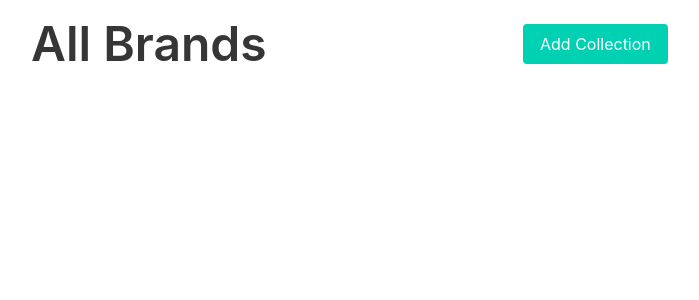
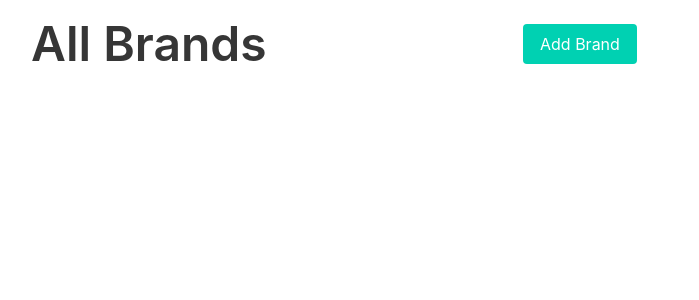
Before and after one commit to StevieC7/watch-collector, a Django app: page /brands/ in a window 1280 px wide. Shown: the part 80-380 px from the top of the page, without its empty margins (153-852 px from the left). Run offline with Django 4.2, Linux system fonts and the light colour scheme; data that the repository does not hold is empty.

Commit message:
Fix button on brands page

```diff
--- a/main_app/templates/brand_index.html
+++ b/main_app/templates/brand_index.html
@@ -8,7 +8,7 @@ All Brands
         <h1 class="title is-1 mx-5">All Brands</h1>
     </div>
     <div class="column">
-        <a class="button is-primary m-5" href="{% url 'add_brand' %}">Add Collection</a>
+        <a class="button is-primary m-5" href="{% url 'add_brand' %}">Add Brand</a>
     </div>
 </div>
 <div class="columns is-multiline mx-5">
```
